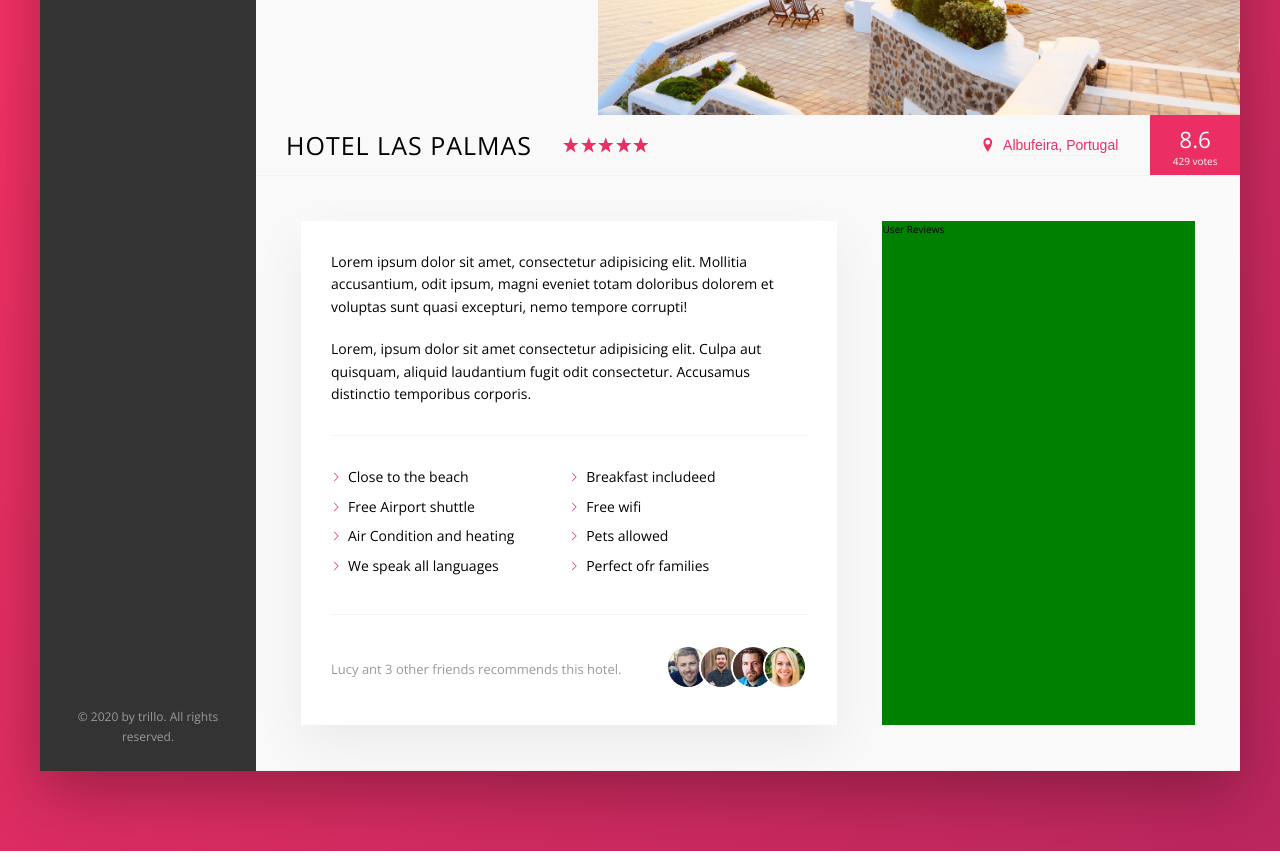
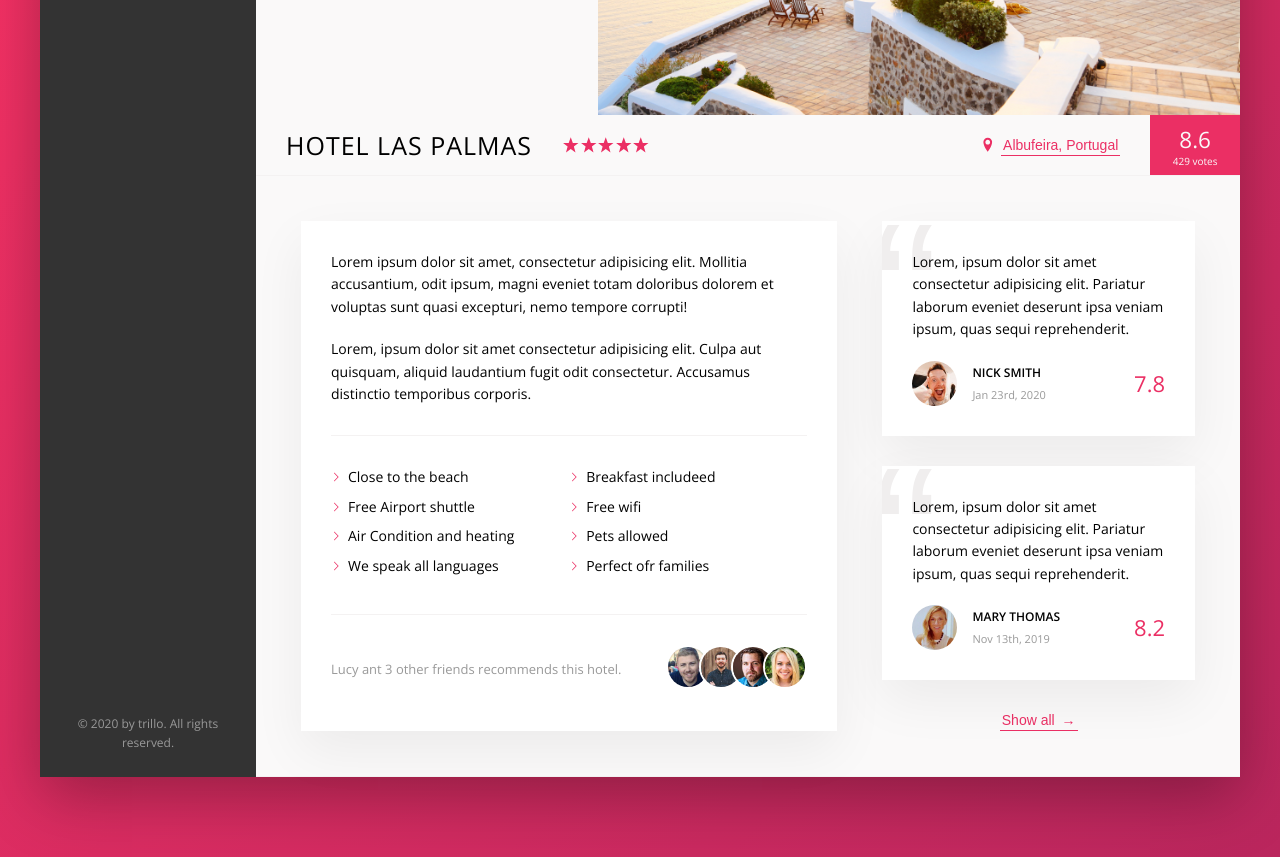
Before and after one commit to TadasBalsys/Trillo, a website: page index.html in a window 1280 px wide. Shown: the part 420-1277 px from the top of the page. Drawn offline with nearby package versions, Linux system fonts and the light colour scheme.

Commit message:
Created review component.

```diff
--- a/index.html
+++ b/index.html
@@ -198,7 +198,51 @@
               </div>
             </div>
 
-            <div class="user-reviews">User Reviews</div>
+            <figure class="user-reviews">
+
+              <figure class="review">
+                <blockquote class="review__text">
+                  Lorem, ipsum dolor sit amet consectetur adipisicing elit.
+                  Pariatur laborum eveniet deserunt ipsa veniam ipsum, quas
+                  sequi reprehenderit.
+                </blockquote>
+                <figcaption class="review__user">
+                  <img
+                    src="img/user-1.jpg"
+                    alt="User-2"
+                    class="review__photo"
+                  />
+                  <div class="review__user-box">
+                    <p class="review__user-name">Nick Smith</p>
+                    <p class="review__user-date">Jan 23rd, 2020</p>
+                  </div>
+                  <div class="review__rating">7.8</div>
+                </figcaption>
+              </figure>
+
+              <figure class="review">
+                <blockquote class="review__text">
+                  Lorem, ipsum dolor sit amet consectetur adipisicing elit.
+                  Pariatur laborum eveniet deserunt ipsa veniam ipsum, quas
+                  sequi reprehenderit.
+                </blockquote>
+                <figcaption class="review__user">
+                  <img
+                    src="img/user-2.jpg"
+                    alt="User-1"
+                    class="review__photo"
+                  />
+                  <div class="review__user-box">
+                    <p class="review__user-name">Mary Thomas</p>
+                    <p class="review__user-date">Nov 13th, 2019</p>
+                  </div>
+                  <div class="review__rating">8.2</div>
+                </figcaption>
+              </figure>
+
+              <button class="btn-inline">Show all <span>&rarr;</span></button>
+            </figure>
+
           </div>
         </main>
       </div>
--- a/sass/_components.scss
+++ b/sass/_components.scss
@@ -262,7 +262,7 @@
 
 .btn-inline {
   border: none;
-  border-bottom: var(--line);
+  border-bottom: 1px solid currentColor;
   color: var(--color-primary);
   font-size: inherit;
   padding: 2px;
@@ -270,8 +270,17 @@
   cursor: pointer;
   transition: all 0.2s;
 
+  & span {
+    margin-left: 3px;
+    transition: margin-left 0.2s;
+  }
+
   &:hover {
     color: var(--color-grey-dark-1);
+
+    & span {
+      margin-left: 8px;
+    }
   }
 
   &:focus {
@@ -300,11 +309,11 @@
 
 // TODO: change .description block color to --color-grey-dark-3
 
- // Paragraph
+// Paragraph
 
- .paragraph:not(:last-of-type) {
-   margin-bottom: 2rem;
- }
+.paragraph:not(:last-of-type) {
+  margin-bottom: 2rem;
+}
 
 //  List
 
@@ -322,11 +331,10 @@
   &__item {
     flex: 0 0 50%;
     margin-bottom: 0.7rem;
-
-  }
+    }
 
   &__item::before {
-    content: "";
+    content: '';
     display: inline-block;
     height: 1rem;
     width: 1rem;
@@ -368,3 +376,60 @@
     }
   }
 }
+
+// User review
+
+.review {
+  background-color: var(--color-white);
+  box-shadow: var(--shadow-light);
+  padding: 3rem;
+  margin-bottom: 3rem;
+  position: relative;
+  overflow: hidden;
+
+  &__text {
+    margin-bottom: 2rem;
+    z-index: 10;
+    position: relative;
+  }
+  &__user {
+    display: flex;
+    align-items: center;
+  }
+  &__photo {
+    width: 4.5rem;
+    height: 4.5rem;
+    border-radius: 50%;
+  }
+  &__user-box {
+    margin-left: 1.5rem;
+  }
+  &__user-name {
+    font-size: 1.2rem;
+    font-weight: 600;
+    text-transform: uppercase;
+    margin-bottom: 0.4rem;
+  }
+  &__user-date {
+    font-size: 1.1rem;
+    color: var(--color-grey-dark-3);
+  }
+  &__rating {
+    margin-left: auto;
+    font-size: 2.2rem;
+    font-weight: 300;
+    color: var(--color-primary);
+  }
+
+  &::before {
+    content: "\201C";
+    position: absolute;
+    top: -2.75rem;
+    left: -1rem;
+    font-size: 20rem;
+    font-family: sans-serif;
+    line-height: 1;
+    z-index: 5;
+    color: var(--color-grey-light-3);
+  }
+}
--- a/sass/_layout.scss
+++ b/sass/_layout.scss
@@ -35,6 +35,7 @@
 }
 
 .detail {
+  font-size: 1.4rem;
   display: flex;
   padding: 4.5rem;
   background-color: var(--color-grey-light-1);
@@ -42,7 +43,6 @@
 }
 
 .description {
-  font-size: 1.4rem;
   background-color: var(--color-white);
   box-shadow: var(--shadow-light);
   padding: 3rem;
@@ -51,6 +51,9 @@
 }
 
 .user-reviews {
-  background-color: green;
+  display: flex;
   flex: 1;
+  // flex-wrap: wrap;
+  flex-direction: column;
+  align-items: center;
 }
```
Also changed, not shown: css/style.css.
